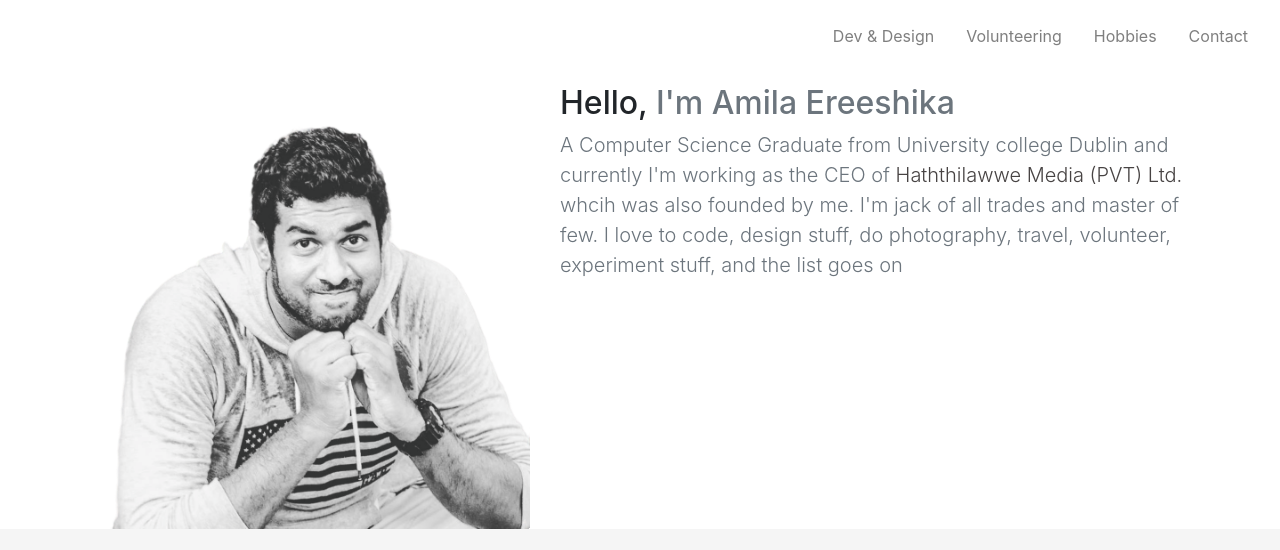
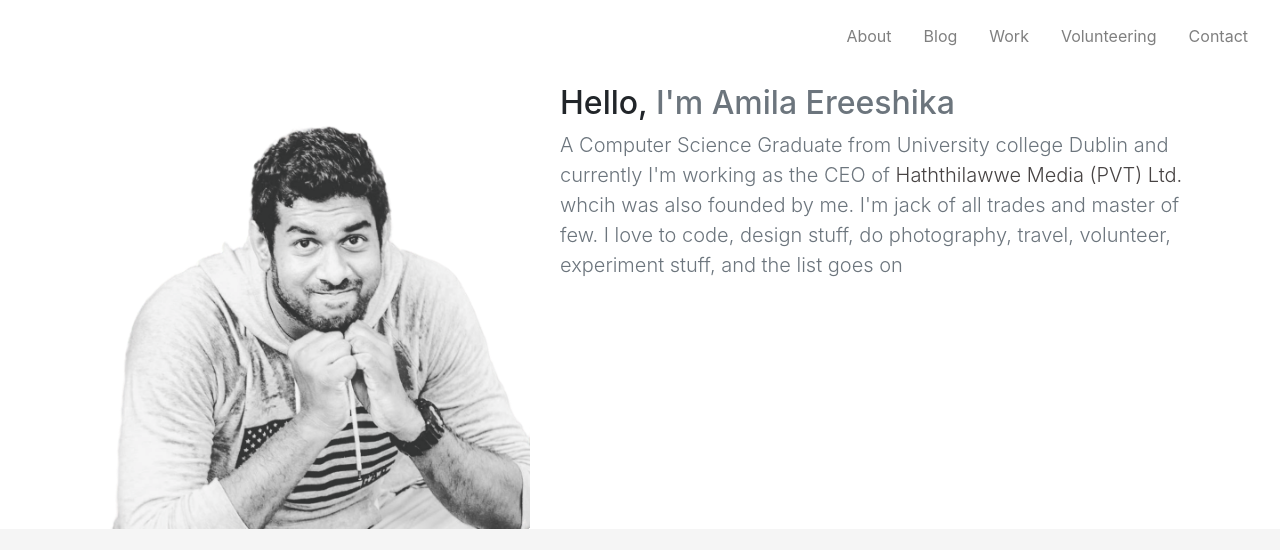
Before and after one commit to ereeshika/ereeshika.github.io, a plain HTML site: page index.html in a window 1280 px wide. Shown: the top 550 px of the page. Drawn offline with nearby package versions, Linux system fonts and the light colour scheme.

Commit message:
navbar-navitems-updated

```diff
--- a/index.html
+++ b/index.html
@@ -32,13 +32,16 @@
         <div class="collapse navbar-collapse flex-grow-1 text-right" id="myNavbar">
           <ul class="navbar-nav ml-auto flex-nowrap">
             <li class="nav-item">
-              <a href="#devndesign" class="nav-link m-2 menu-item nav-active">Dev & Design</a>
+              <a href="#about" class="nav-link m-2 menu-item nav-active">About</a>
+            </li>
+            <li class="nav-item">
+              <a href="#blog" class="nav-link m-2 menu-item">Blog</a>
+            </li>
+            <li class="nav-item">
+              <a href="#work" class="nav-link m-2 menu-item">Work</a>
             </li>
             <li class="nav-item">
               <a href="#volunteering" class="nav-link m-2 menu-item">Volunteering</a>
-            </li>
-            <li class="nav-item">
-              <a href="#hobbies" class="nav-link m-2 menu-item">Hobbies</a>
             </li>
             <li class="nav-item">
               <a href="#footer" class="nav-link m-2 menu-item">Contact</a>
```
